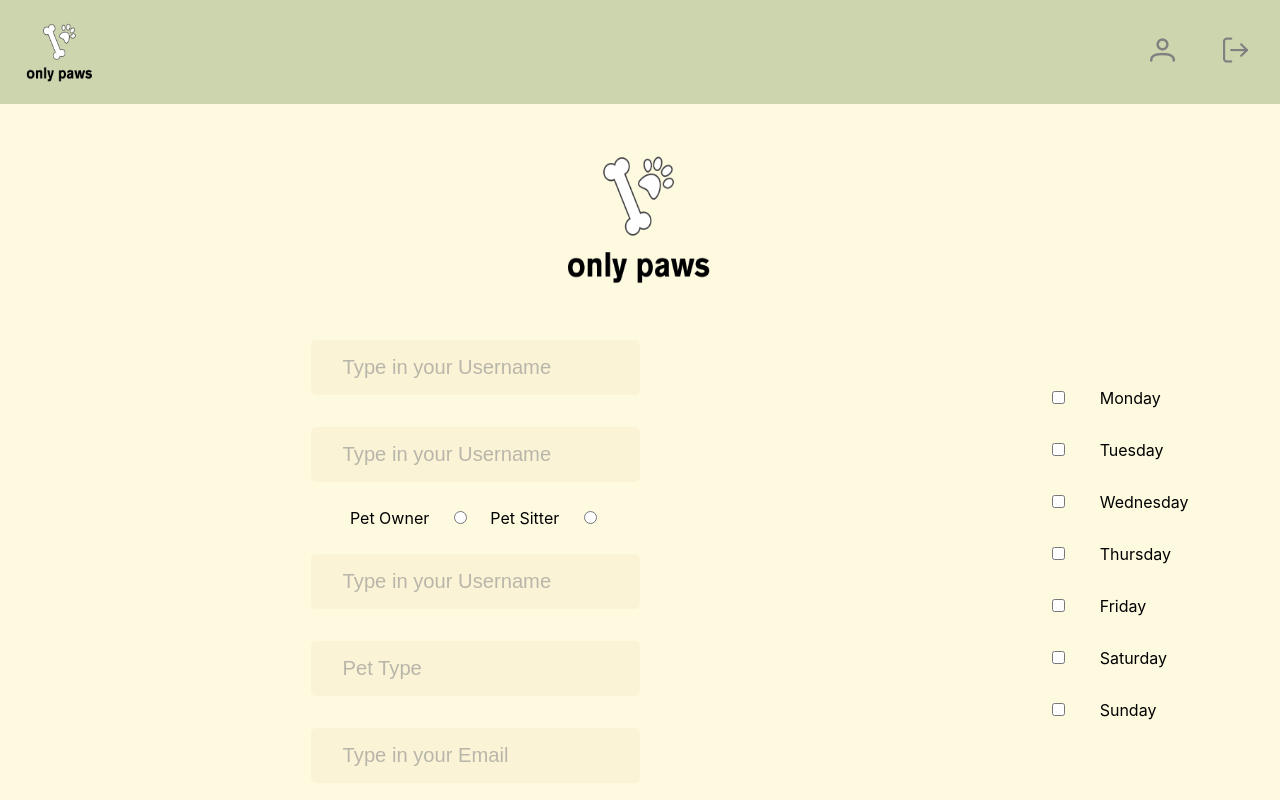
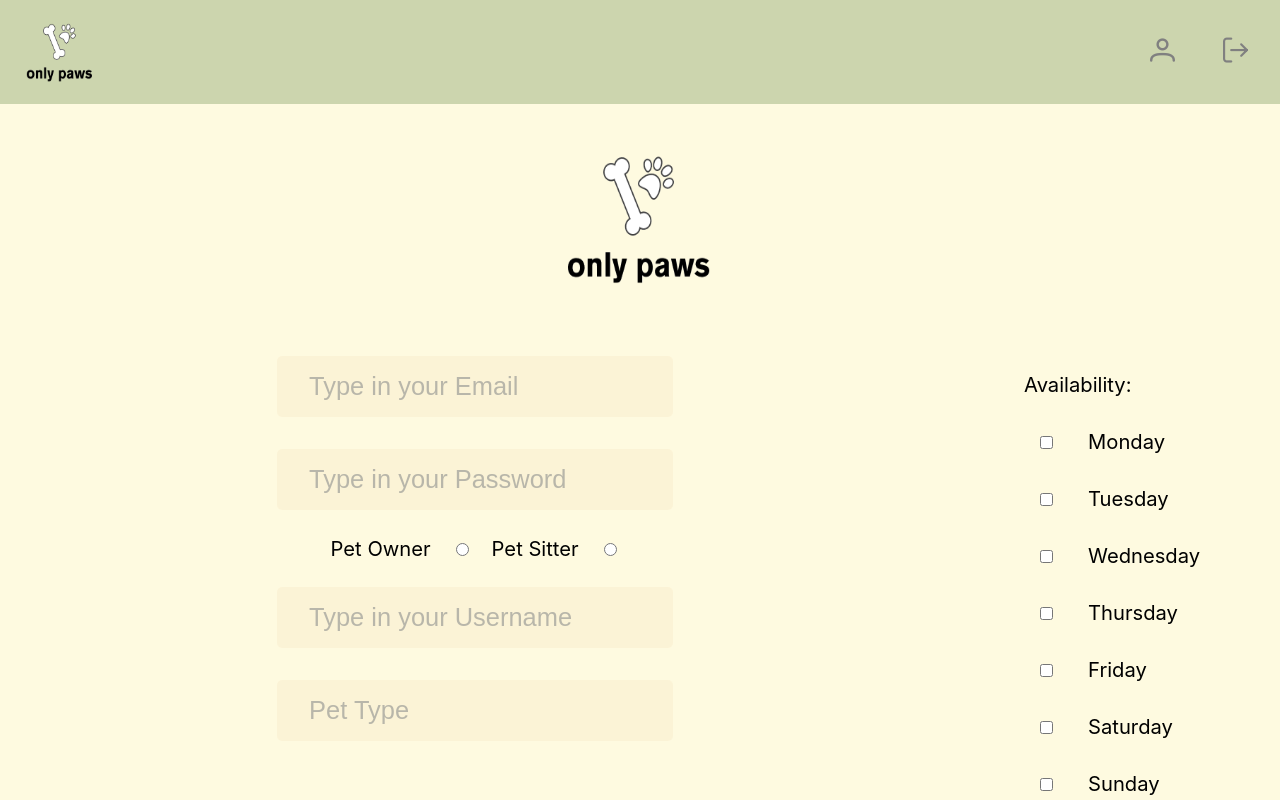
Before and after one commit to carlotacb/only-paws, a Next.js app in the folder frontend/: page /signup in a window 1280 px wide. Shown: the top 800 px of the page. Built offline with nearby package versions, Linux system fonts and the light colour scheme.

Commit message:
update home page styling

```diff
--- a/frontend/pages/login/index.jsx
+++ b/frontend/pages/login/index.jsx
@@ -13,9 +13,9 @@ const Login = () => {
   return (
     <form className='login-container'>
       <Image src={Logo} alt="logo" height={150} width={230}/>
-      <div  className='login-box' style={{justifyItems: 'center',alignItems:'center'}}>
-        <InputText className ="login-input" rows={1.5} cols={40} value="Type in your Email" onChange="" required/>
-        <InputText className ="login-input" rows={1.5} cols={40} value="Password goes here" onChange="" required/>
+      <div  className='login-box'>
+        <InputText className ="login-input" placeholder="Type in your Email" onChange="" required/>
+        <InputText className ="login-input" placeholder="Password goes here" onChange="" required/>
         <Button class="login-btn" label="Submit" height={150} width={250} onClick={handleSubmit}/>
 
       </div>
--- a/frontend/pages/profile/[id].js
+++ b/frontend/pages/profile/[id].js
@@ -15,7 +15,7 @@ const Profile = () => {
           </div>
 
             <div className='card-container-right'>
-              <Image src={sample} alt="logo" />
+              <Image className='profile-image' src={sample} alt="logo" />
             </div>
     </div>
 
--- a/frontend/pages/signup/index.js
+++ b/frontend/pages/signup/index.js
@@ -21,8 +21,8 @@ const Signup = () => {
     <div className='signup-container'>
       <div className="left">
         <div id='column1' className='login-box' style={{justifyItems: 'center',alignItems:'center'}}>
-          <InputText className ="login-input" placeholder="Type in your Username" onChange="" required/>
-          <InputText className ="login-input" placeholder="Type in your Username" onChange="" required/>
+          <InputText className ="login-input" placeholder="Type in your Email" onChange="" required/>
+          <InputText className ="login-input" placeholder="Type in your Password" onChange="" required/>
           <div className ="radio-btn">
             <label className="radio" htmlFor="pet-owner">Pet Owner</label>
             <RadioButton className="radio" value='pet-owner' name="Pet Owner" onChange={(e) => ""}/>
@@ -31,12 +31,12 @@ const Signup = () => {
           </div>
           <InputText className ="login-input" placeholder="Type in your Username" onChange=""/>
           <InputText className ="login-input" placeholder="Pet Type" onChange="" />
-          <InputText className ="login-input"placeholder="Type in your Email" onChange=""/>
         </div>
       </div>
       <div className='right'>
         <div  className='login-box' style={{justifyItems: 'center',alignItems:'center'}}>
             <div>
+              <label id='availability'>Availability:</label>
               <div className="checkbox-div">
                 <Checkbox className="checkbox" value="Monday" onChange={e => ""}>Monday</Checkbox>
                 <label htmlFor="Monday">Monday</label>
--- a/frontend/styles/globals.css
+++ b/frontend/styles/globals.css
@@ -103,9 +103,7 @@ a {
   align-items: center;
   margin-top: 10rem;
   z-index: 100;
-
-
-
+  margin-left: 7%;
 }
 
 .pi-instagram{
@@ -125,12 +123,18 @@ a {
 
 }
 
+.profile-image {
+  max-width: 60%;
+  height: 5%;
+  margin-bottom: 3rem;
+}
+
 .card-container{
-  position: absolute;
+  position: relative;
   width: 462px;
   height: 704px;
-  left: 489px;
-  top: 228px;
+  left: 75px;
+  top: 75px;
 
   background: #D9D9D9;
   border-radius: 44px;
@@ -165,7 +169,6 @@ a {
   object-fit: fill;
   flex-direction: column;
 
-
 background: #FAEDCD;
 border-radius: 44px;
 }
@@ -183,6 +186,7 @@ border-radius: 44px;
 
 .btn-card{
   border-radius: 50%;
+  margin: 10px;
   justify-content: center;
   align-items: center;
   border: none;
@@ -272,6 +276,12 @@ border-radius: 44px;
   width: 643px;
   height: 80%;
   border-radius: 11px;
+  padding: 1rem 2rem;
+  font-size: 2ch;
+}
+
+#availability {
+  margin-left: 20px;
 }
 
 .login-input{
```
Also changed, not shown: 1 other file (tests, documents, lock files or other folders).
